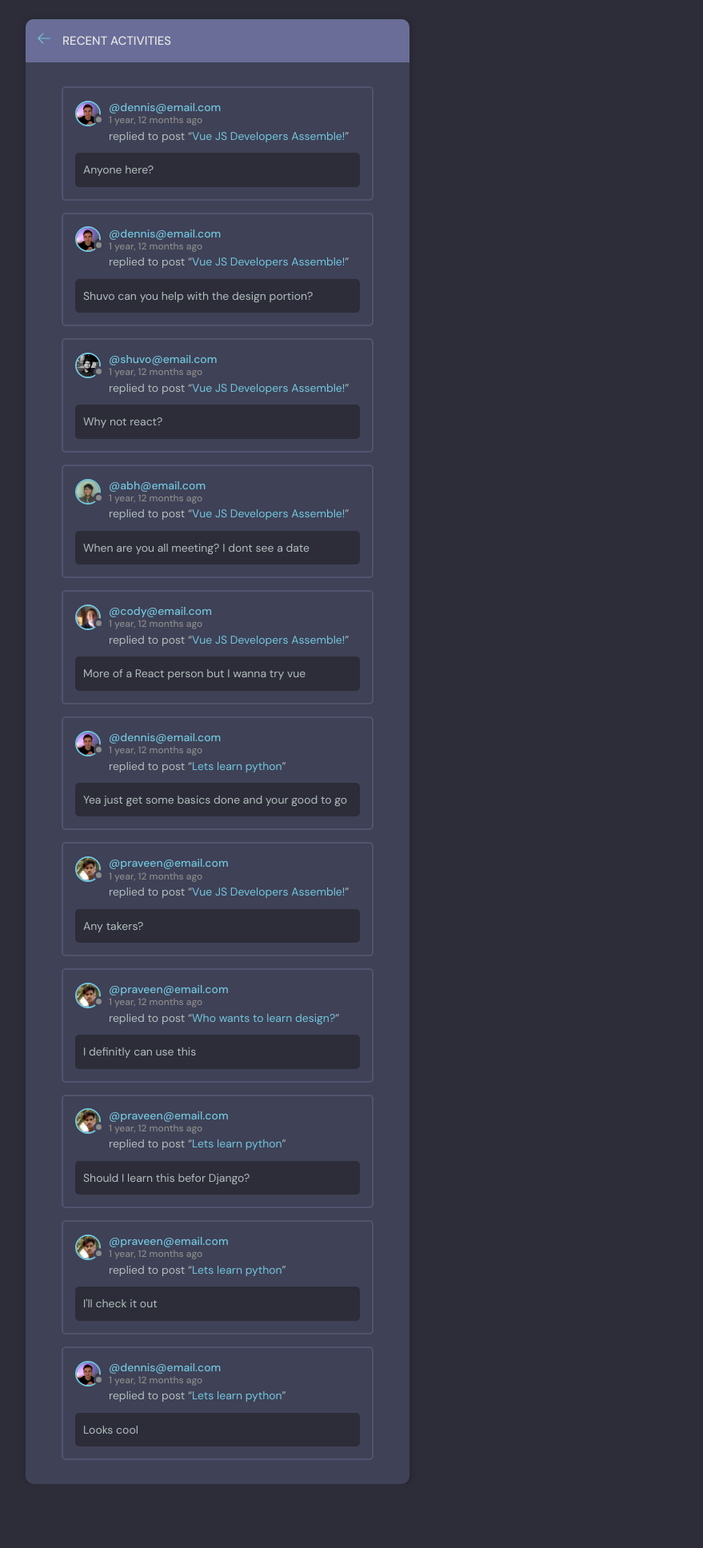
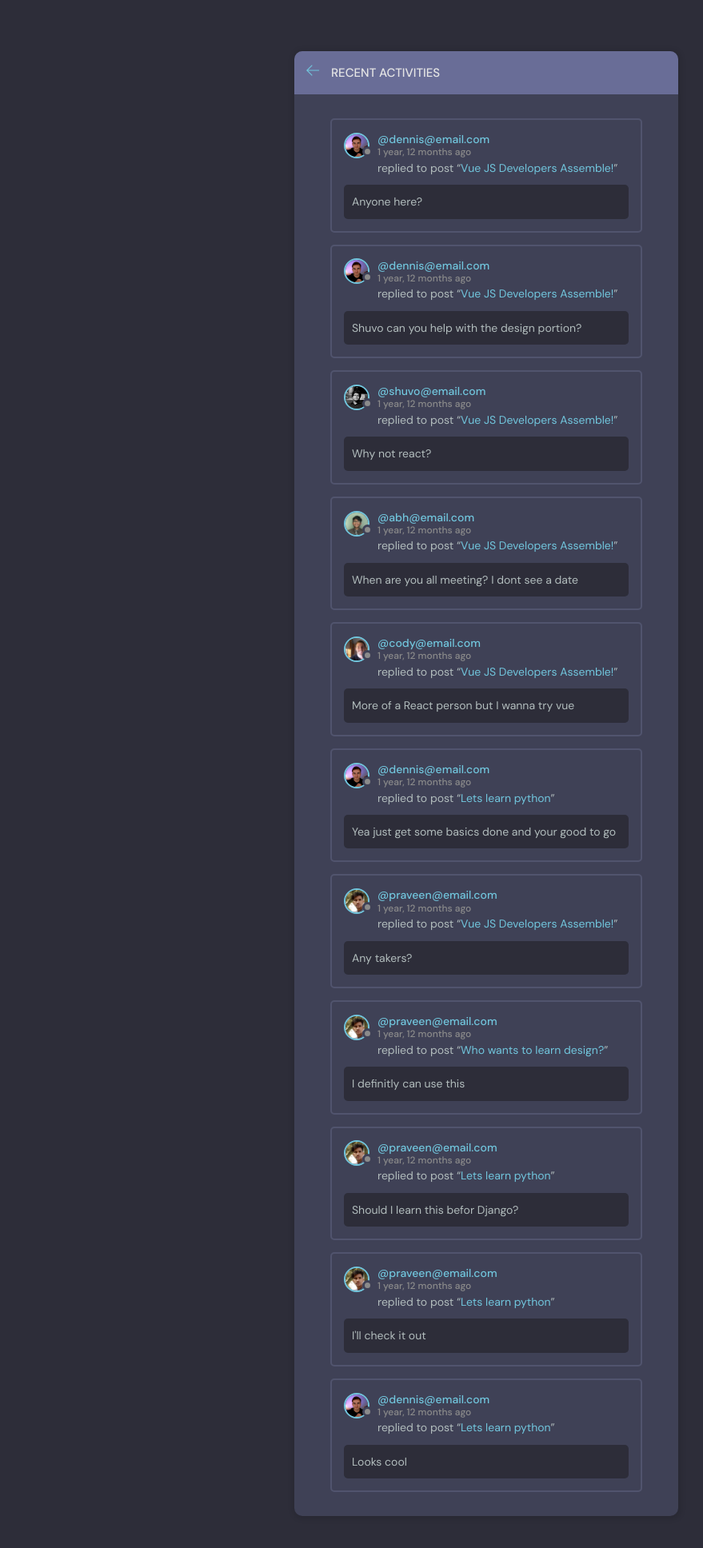
Before and after one commit to divanov11/StudyBud, a Django app: page /activity/ in a window 1280 px wide. Shown: the part 76-2012 px from the top of the page at 80% size, without its empty margins (32-911 px from the left). Before the commit the page ends 1932 px from the top, so only its background shows below. Run offline with Django 3.2, Linux system fonts and the light colour scheme; data comes from the database, SQL or seed files in the repository.

Commit message:
Update style.css
Fix the .layout__box style

```diff
--- a/static/styles/style.css
+++ b/static/styles/style.css
@@ -425,6 +425,7 @@ a {
   width: 90%;
   max-width: 48rem;
   min-height: 40rem;
+  margin: 40px auto;
   background-color: var(--color-dark);
   border-radius: 1rem;
   box-shadow: 1px 1px 6px 3px rgba(0, 0, 0, 0.1);
```
